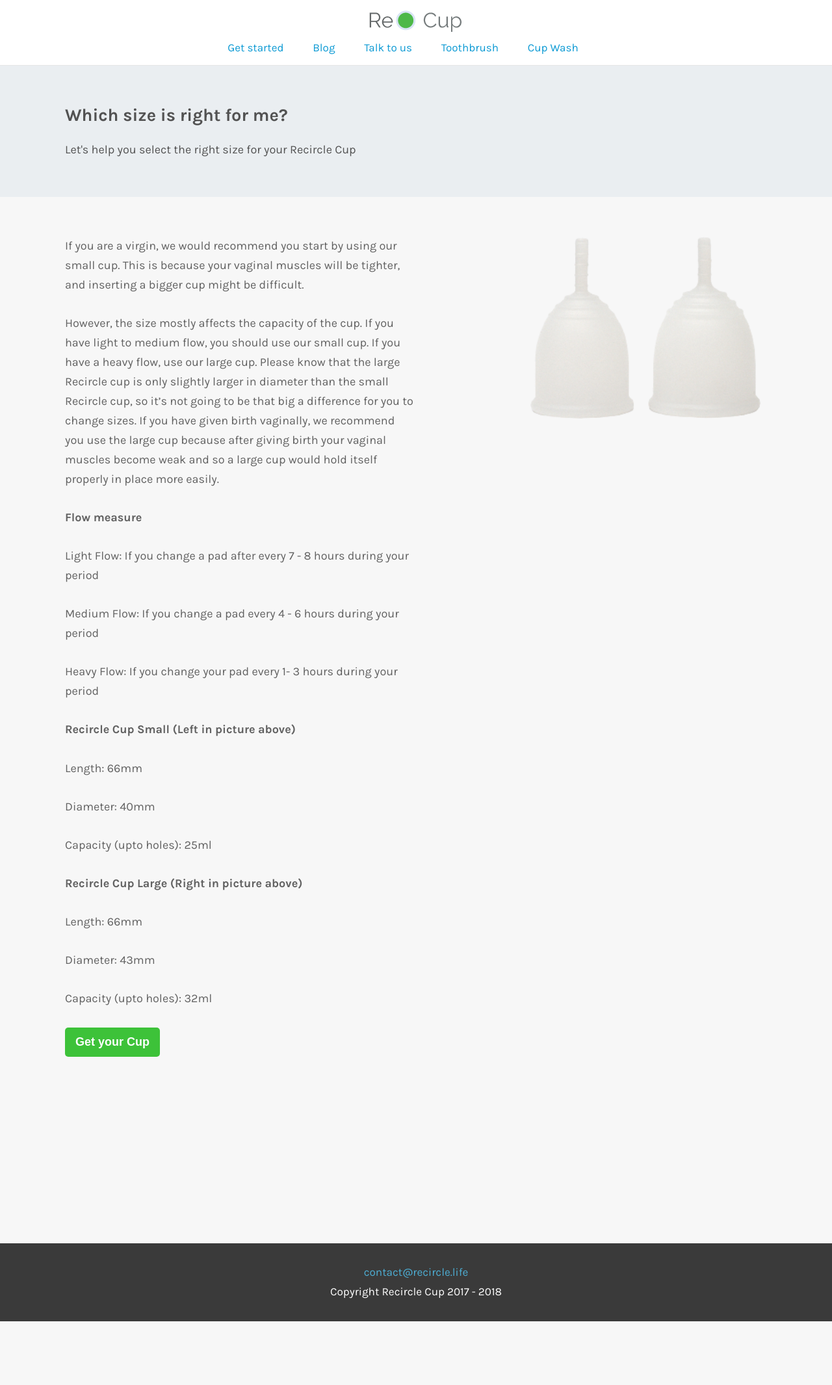
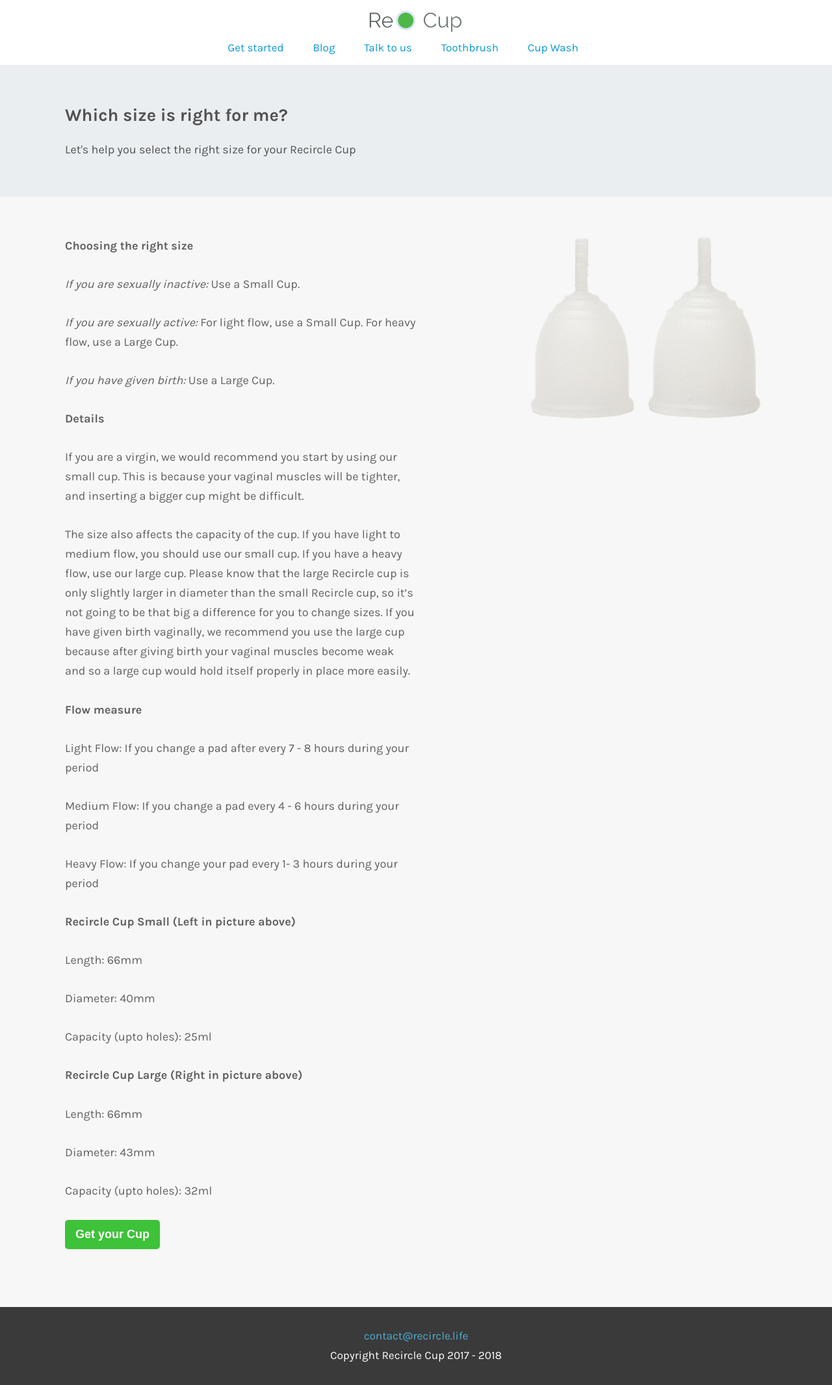
Before and after one commit to HanimHank/recircle-cup, a Jekyll site: the page built from _posts/2017-09-21-which-size.markdown, in a window 1280 px wide. Shown: the whole page at 65% size. Built offline with Jekyll 4.4.1, drawn with Linux system fonts in a browser that asks for light colours.

Commit message:
update size guide

```diff
--- a/_posts/2017-09-21-which-size.markdown
+++ b/_posts/2017-09-21-which-size.markdown
@@ -6,10 +6,20 @@ tagline: Let's help you select the right size for your Recircle Cup
 image: static/small_and_large_cup.png
 ---
 
+**Choosing the right size**
+
+*If you are sexually inactive:* Use a Small Cup.
+
+*If you are sexually active:* For light flow, use a Small Cup. For heavy flow, use a Large Cup.
+
+*If you have given birth:* Use a Large Cup.
+
+**Details**
+
 If you are a virgin, we would recommend you start by using our small cup. This is because your vaginal muscles
 will be tighter, and inserting a bigger cup might be difficult.
 
-However, the size mostly affects the capacity of the cup. If you have light to medium flow, you should use our small
+The size also affects the capacity of the cup. If you have light to medium flow, you should use our small
 cup. If you have a heavy flow, use our large cup. Please know that the large Recircle cup is only
 slightly larger in diameter than the small Recircle cup, so it’s not going to be that big a difference for you to change
 sizes. If you have given birth vaginally, we recommend you use the large cup because after giving birth your
```
